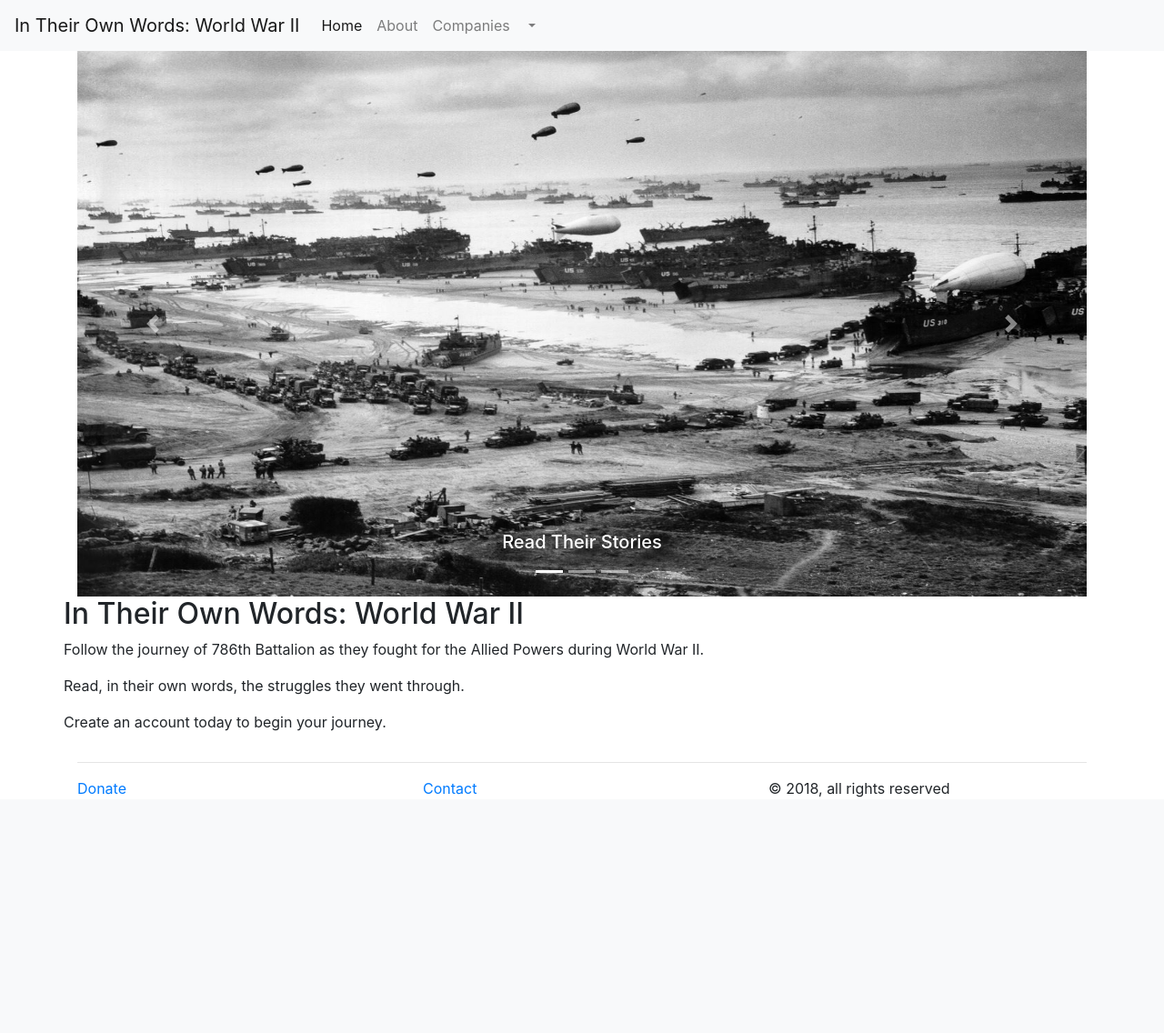
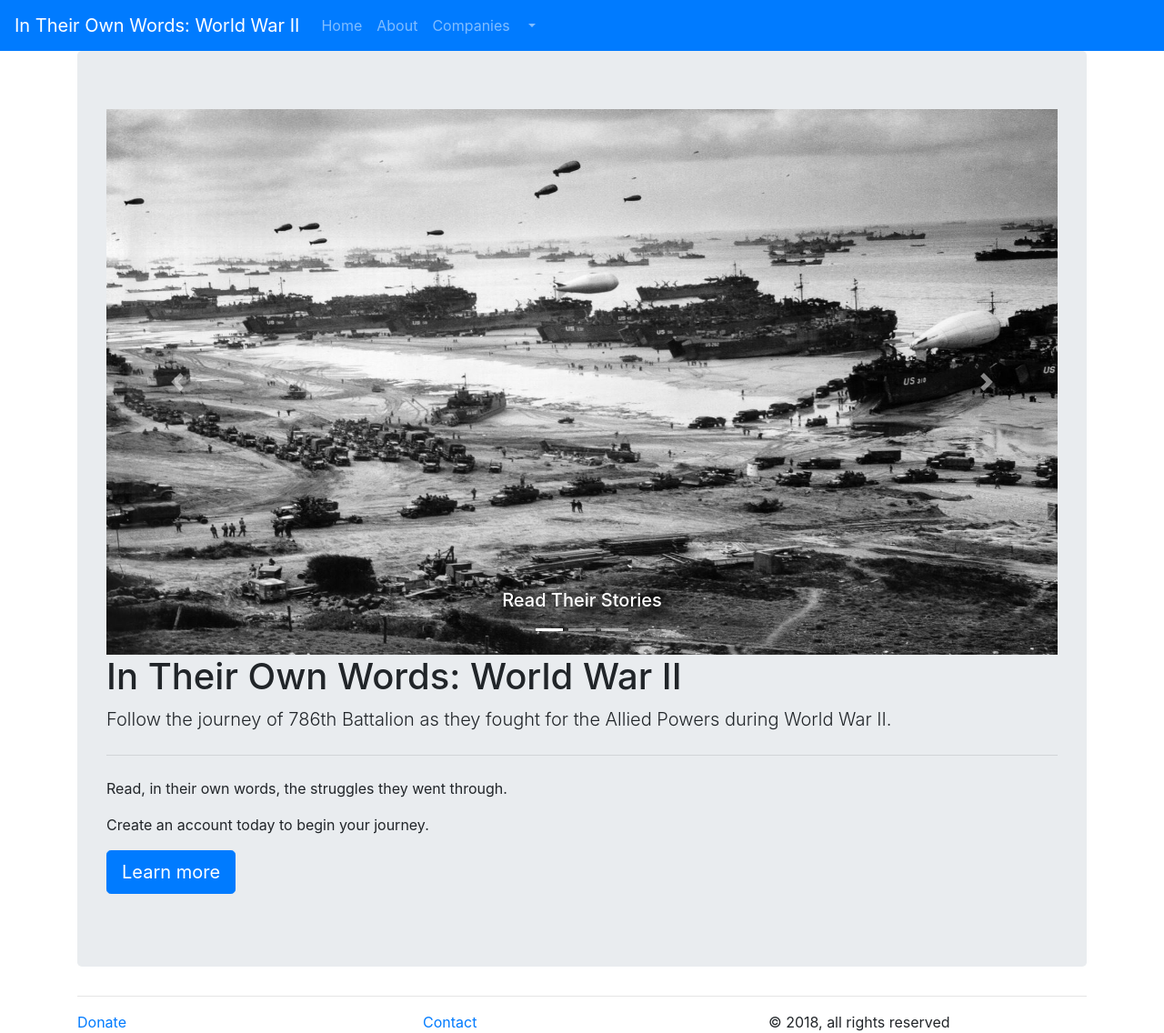
Before and after one commit to Thing342/CS3744Project, a PHP site: the page made by app/views/index.phtml in a window 1280 px wide. Shown: the whole page at 91% size. Before the commit the page ends 877 px from the top, so only its background shows below. Run offline with PHP 8.4, Linux system fonts and the light colour scheme; the template is opened without the code that fills it, so the values that code supplies are empty; some libraries are stand-ins or nearby versions.

Commit message:
bootstapify index.html

```diff
--- a/app/views/_footer.phtml
+++ b/app/views/_footer.phtml
@@ -9,8 +9,9 @@
 <!-- html (started in _header) -->
 <!-- body (started in _header) -->
     <!-- div (started in _header) -->
-        <hr class="clear">
         <footer id = "whiteTextDiv">
+            <hr class="clear">
+
             <!--Footer, with links to a Donate, Contact and Social Media page-->
             <!--http://jsfiddle.net/BYEw5/-->
             <div class="footerDiv row">
--- a/app/views/_header.phtml
+++ b/app/views/_header.phtml
@@ -23,25 +23,28 @@
     <title><?= $title ?> | In Their Own Words </title>
 
     <!-- Bootstrap CSS -->
-    <link rel="stylesheet" href="https://maxcdn.bootstrapcdn.com/bootstrap/4.0.0/css/bootstrap.min.css" integrity="sha384-Gn5384xqQ1aoWXA+058RXPxPg6fy4IWvTNh0E263XmFcJlSAwiGgFAW/dAiS6JXm" crossorigin="anonymous">
+    <link rel="stylesheet" href="https://maxcdn.bootstrapcdn.com/bootstrap/4.0.0/css/bootstrap.min.css"
+          integrity="sha384-Gn5384xqQ1aoWXA+058RXPxPg6fy4IWvTNh0E263XmFcJlSAwiGgFAW/dAiS6JXm" crossorigin="anonymous">
 
     <!-- Our Stylesheet -->
-    <!--link rel="stylesheet" href="<?= $_ENV['SUBDIRECTORY'] ?>/public/css/Style.css"/-->
+    <link rel="stylesheet" href="<?= $_ENV['SUBDIRECTORY'] ?>/public/css/style-bs.css"/>
 
     <!-- jQuery -->
     <script src="https://code.jquery.com/jquery-3.2.1.min.js"></script>
 </head>
 
 <body onload="<?= $js_init ?>">
-    <nav class="navbar navbar-expand-lg navbar-light bg-light">
+<nav class="navbar navbar-expand-lg navbar-dark bg-primary justify-content-between">
     <a class="navbar-brand" href="<?= $_ENV['SUBDIRECTORY'] ?>/">In Their Own Words: World War II</a>
-        <button class="navbar-toggler" type="button" data-toggle="collapse" data-target="#navbarSupportedContent" aria-controls="navbarSupportedContent" aria-expanded="false" aria-label="Toggle navigation">
+    <button class="navbar-toggler" type="button" data-toggle="collapse" data-target="#navbarSupportedContent"
+            aria-controls="navbarSupportedContent" aria-expanded="false" aria-label="Toggle navigation">
         <span class="navbar-toggler-icon"></span>
     </button>
 
     <div class="collapse navbar-collapse" id="navbarSupportedContent">
+        <div class="navbar-nav mr-auto">
             <ul class="navbar-nav mr-auto">
-                <li class="nav-item active">
+                <li class="nav-item">
                     <a class="nav-link" href="<?= $_ENV['SUBDIRECTORY'] ?>/">Home <span class="sr-only">(current)</span></a>
                 </li>
                 <li class="nav-item">
@@ -50,32 +53,35 @@
                 <li class="nav-item">
                     <a class="nav-link" href="<?= $_ENV['SUBDIRECTORY'] ?>/companies">Companies</a>
                 </li>
-                <?php if($this->getLoggedInUser() != null): ?>
                 <li class="nav-item dropdown">
-                        <a class="nav-link dropdown-toggle" href="<?= $_ENV['SUBDIRECTORY'] ?>/users" id="navbarDropdown" role="button" data-toggle="dropdown" aria-haspopup="true" aria-expanded="false">
+                    <?php if ($this->getLoggedInUser() != null): ?>
+                        <a class="nav-link dropdown-toggle" href="<?= $_ENV['SUBDIRECTORY'] ?>/users"
+                           id="navbarDropdown"
+                           role="button" data-toggle="dropdown" aria-haspopup="true" aria-expanded="false">
                             <?= $this->getLoggedInUser()->getUsername() ?>
                         </a>
                         <div class="dropdown-menu" aria-labelledby="navbarDropdown">
                             <a class="dropdown-item" href="<?= $_ENV['SUBDIRECTORY'] ?>/users/logout">Log Out</a>
                             <a class="dropdown-item" href="<?= $_ENV['SUBDIRECTORY'] ?>/users">User Profile</a>
                         </div>
-                    </li>
                     <?php else: ?>
-                    <li class="nav-item dropdown">
-                        <a class="nav-link dropdown-toggle" href="<?= $_ENV['SUBDIRECTORY'] ?>/users/login" id="navbarDropdown" role="button" data-toggle="dropdown" aria-haspopup="true" aria-expanded="false">
+                        <a class="nav-link dropdown-toggle" href="<?= $_ENV['SUBDIRECTORY'] ?>/users/login"
+                           id="navbarDropdown"
+                           role="button" data-toggle="dropdown" aria-haspopup="true" aria-expanded="false">
                             Log In
                         </a>
                         <div class="dropdown-menu" aria-labelledby="navbarDropdown">
                             <a class="dropdown-item" href="<?= $_ENV['SUBDIRECTORY'] ?>/users/login">Log In</a>
                             <a class="dropdown-item" href="<?= $_ENV['SUBDIRECTORY'] ?>/users/new">Create Account</a>
                         </div>
+                    <?php endif; ?>
                 </li>
-                <?php endif; ?>
              </ul>
+        </div>
     </div>
 </nav>
 
-    <div id = "whiteTextDiv">
+<div id="whiteTextDiv">
     <div id="flashes">
         <i>
             <?php
--- a/app/views/index.phtml
+++ b/app/views/index.phtml
@@ -22,8 +22,9 @@ include "app/views/_header.phtml"
         }
     </style>
 
+    <div class="jumbotron">
         <!-- Bootstrap Carousel: https://getbootstrap.com/docs/4.0/components/carousel/ -->
-    <div id="row bsCarousel" class="carousel slide" data-ride="carousel">
+        <div id="bsCarousel" class="carousel slide" data-ride="carousel">
             <!-- indicators -->
             <ol class="carousel-indicators">
                 <li data-target="#bsCarousel" data-slide-to="0" class="active"></li>
@@ -62,15 +63,14 @@ include "app/views/_header.phtml"
             </a>
         </div>
 
-    <!--Information about the site, on the bottom of the main page-->
-    <div class="row media" id="bottom">
-        <!--img class="mr-3" src="..." alt="Generic placeholder image"-->
-        <div class="media-body">
-            <h2 class="mt-0">In Their Own Words: World War II</h2>
-            <p class="welcomeText">Follow the journey of 786th Battalion as they fought for the Allied Powers during World
+        <h1 class="display-5">In Their Own Words: World War II</h1>
+        <p class="lead">Follow the journey of 786th Battalion as they fought for the Allied Powers during World
             War II.</p>
-            <p class="welcomeText">Read, in their own words, the struggles they went through.</p>
-            <p class="welcomeText">Create an account today to begin your journey.</p>        </div>
+        <hr class="my-4">
+        <p>Read, in their own words, the struggles they went through.</p>
+        <p>Create an account today to begin your journey.</p>
+        <p class="lead">
+            <a class="btn btn-primary btn-lg" href="<?= $_ENV['SUBDIRECTORY'] ?>/about" role="button">Learn more</a>
+        </p>
     </div>
-
 <?php include "app/views/_footer.phtml" ?>
```
Also changed, not shown: public/css/style-bs.css (added). Lines whose indentation alone changed are shown as unchanged.
